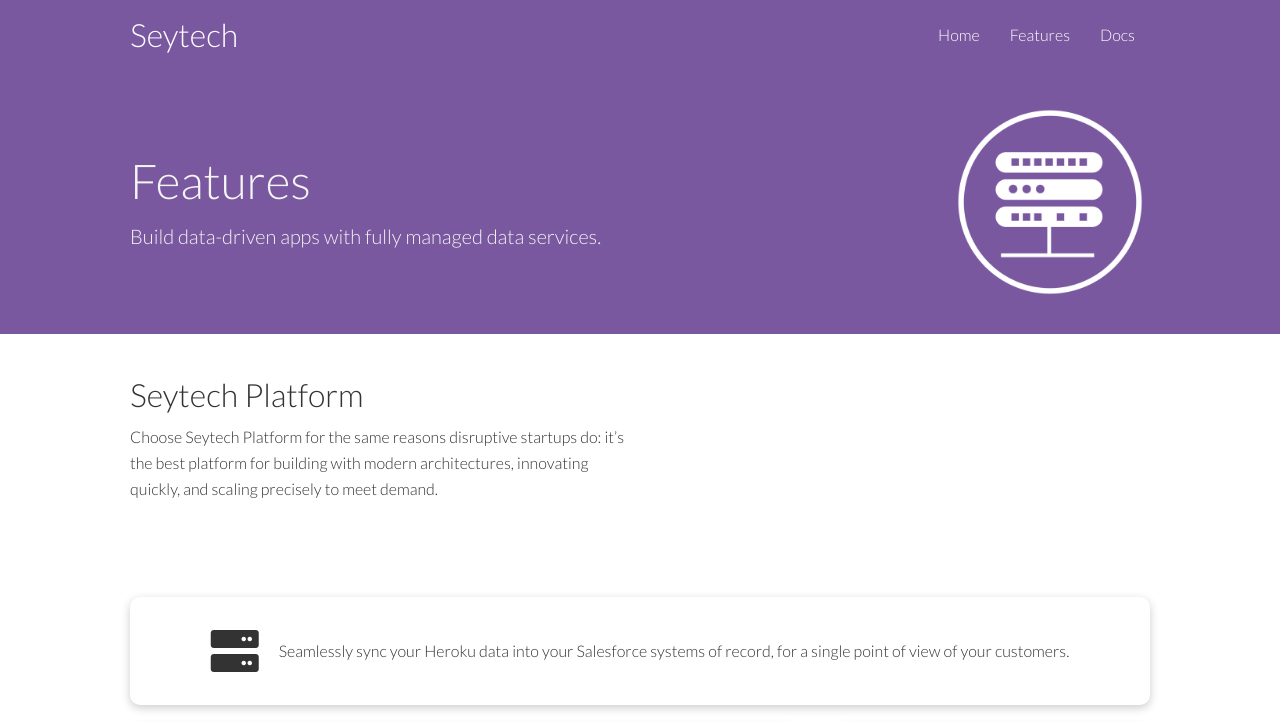
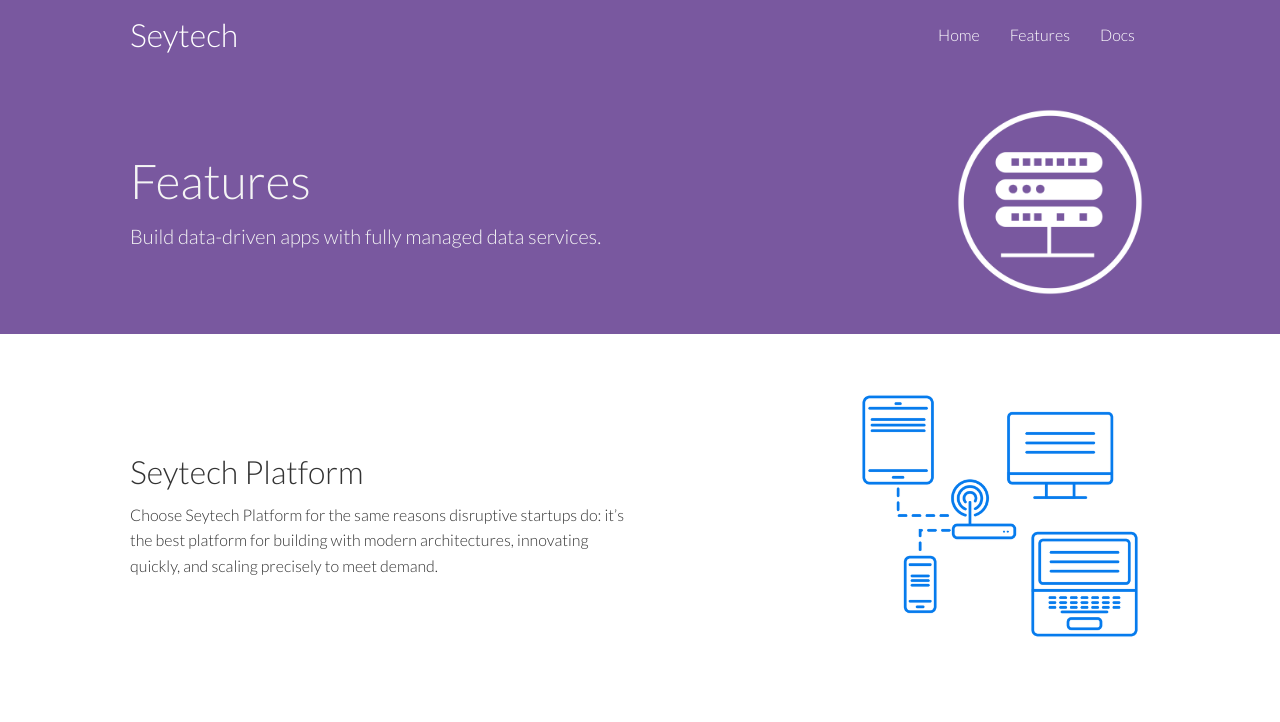
Before and after one commit to maner-niyet/seytech-demo, a plain HTML site: page features.html in a window 1280 px wide. Shown: the top 722 px of the page. Drawn offline with Linux system fonts and the light colour scheme.

Commit message:
fix feature subhead img

```diff
--- a/features.html
+++ b/features.html
@@ -46,7 +46,7 @@
                 Choose Seytech Platform for the same reasons disruptive startups do: it’s the best platform for building with modern architectures, innovating quickly, and scaling precisely to meet demand.
                </p>
            </div>
-           <img src="images/server3.png" alt="">
+           <img src="images/server2.png" alt="">
         </div>
     </section>
 
```
